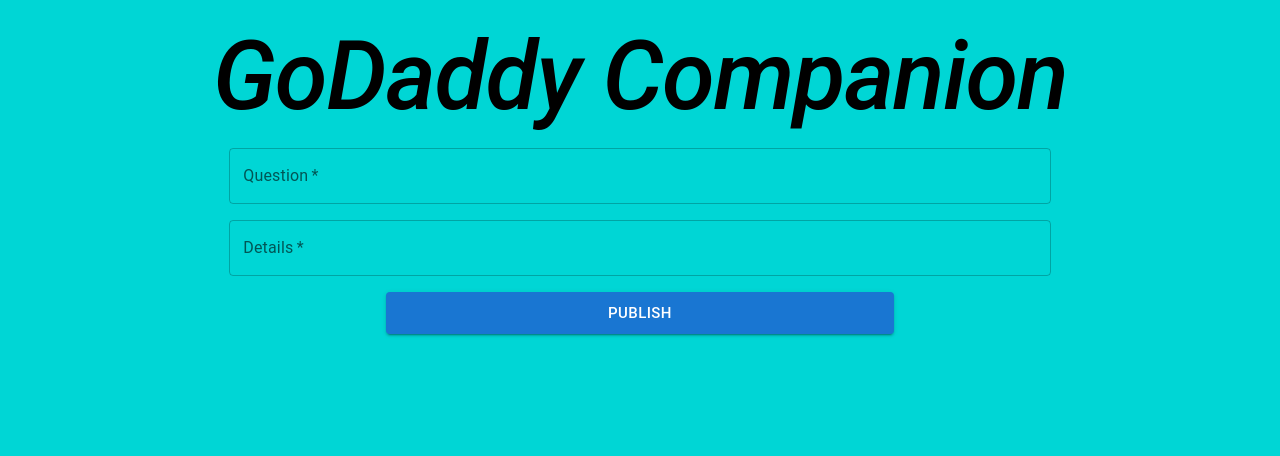
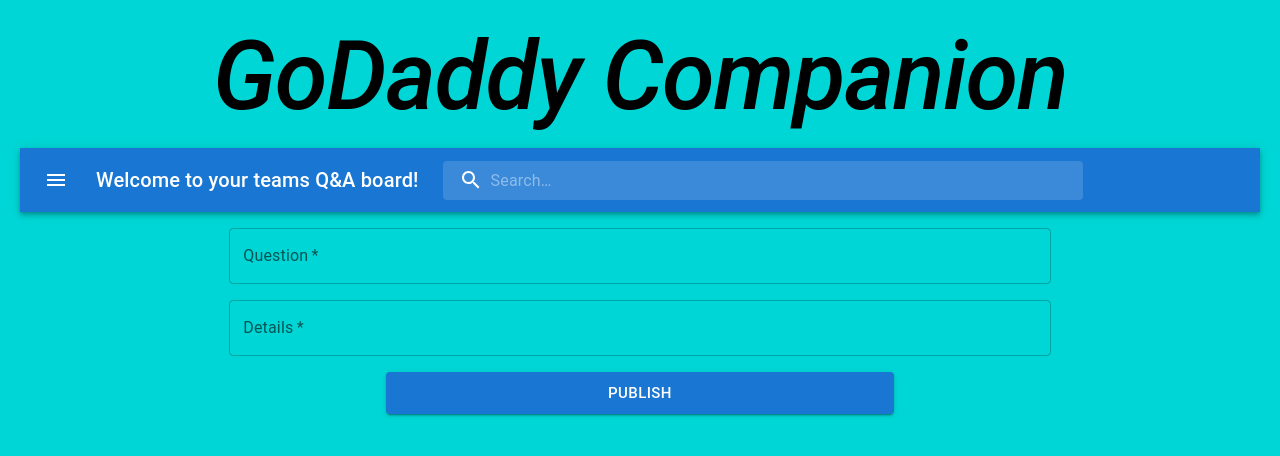
Before and after one commit to FelixRodriguezJr/godaddyproject, a React (Create React App) app: page / in a window 1280 px wide. Shown: the top 456 px of the page. Built offline with nearby package versions, Linux system fonts and the light colour scheme; no server answers; the database is empty.

Commit message:
Add search bar header item to app

```diff
--- a/src/App.js
+++ b/src/App.js
@@ -5,6 +5,7 @@
 import { doc, collection, setDoc, serverTimestamp } from 'firebase/firestore'
 import { Button, TextField, Typography, Grid, Box } from '@mui/material';
 import Posts from './components/Posts'
+import SearchBar from './components/SearchBar'
 
 function App() {
   const [content, setContent] = useState('')
@@ -37,6 +38,10 @@
             <Typography style={{ textAlign: "center" }} variant="h1" fontStyle='italic' fontWeight="500">GoDaddy Companion</Typography>
           </Grid>
 
+          <Grid item xs={12} >
+            <SearchBar></SearchBar>
+          </Grid>
+
           <Grid item xs={8} style={{ textAlign: "left" }}>
             <TextField required fullWidth label="Question" value={title} onChange={handleChangeTitle} variant="outlined" />
           </Grid>
```
